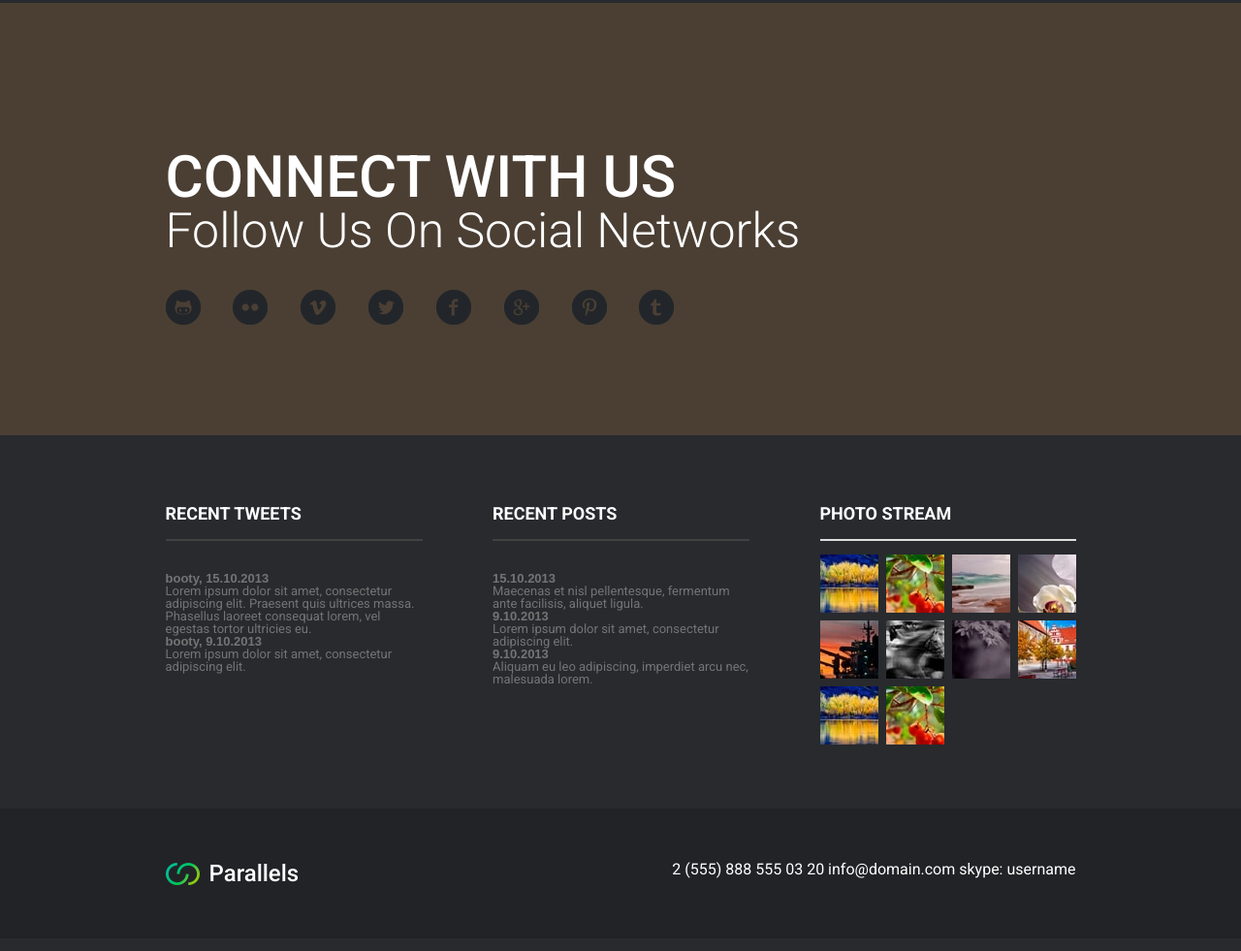
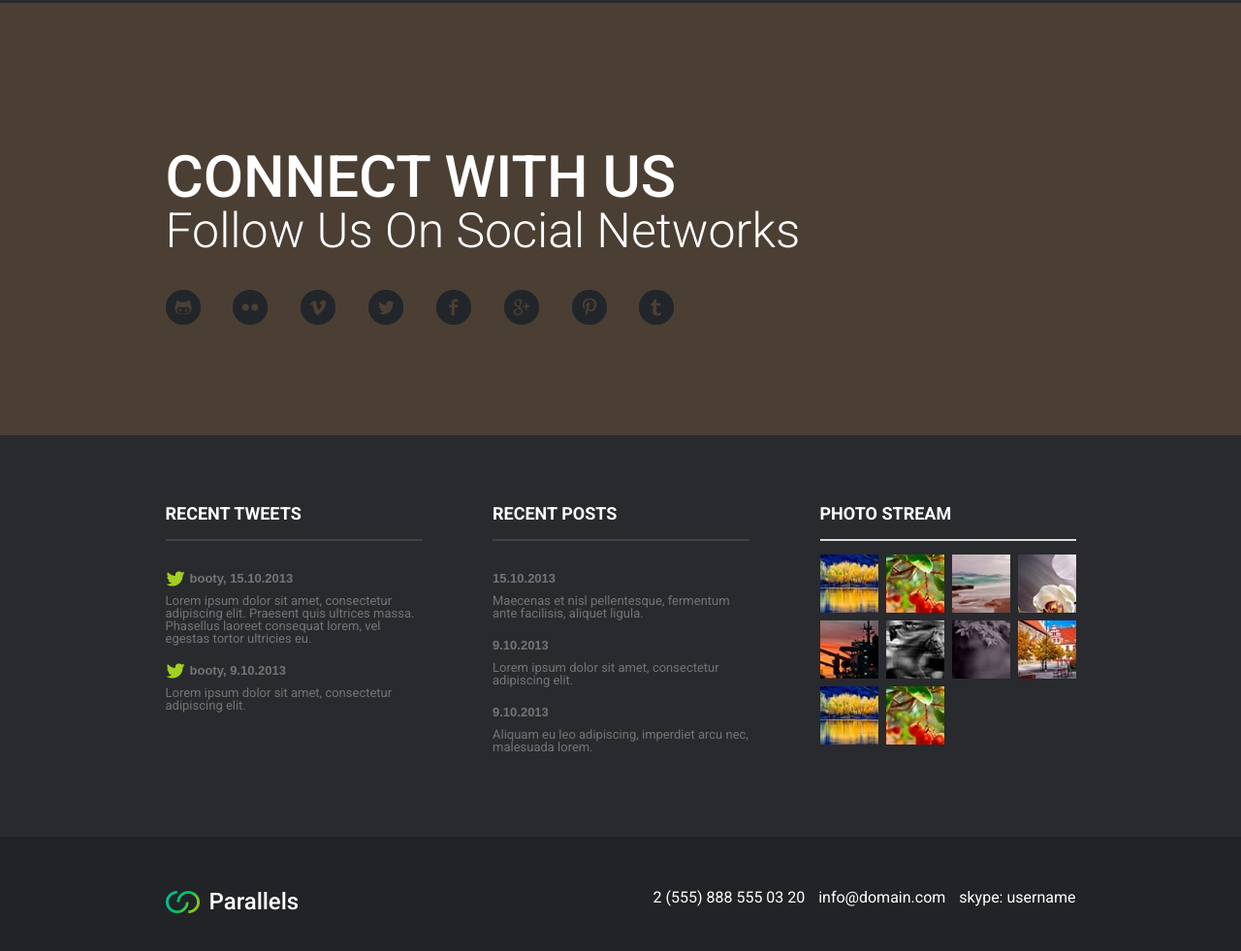
Before and after one commit to HillTrigger/portfolio-dark-main, a website built with Vite: page index.html in a window 1280 px wide. Shown: the part 8131-9112 px from the top of the page at 97% size. Built offline with nearby package versions, Linux system fonts and the light colour scheme.

Commit message:
footer finish

```diff
--- a/index.html
+++ b/index.html
@@ -2190,9 +2190,9 @@
                 Parallels
               </div>
               <div class="footer__info">
-                <a href="" class="footer__link">2 (555) 888 555 03 20</a>
-                <a href="" class="footer__link">info@domain.com</a>
-                <a href="" class="footer__link">skype: username</a>
+                <div href="" class="footer__link">2 (555) 888 555 03 20</div>
+                <div href="" class="footer__link">info@domain.com</div>
+                <div href="" class="footer__link">skype: username</div>
               </div>
             </div>
           </div>
--- a/src/scss/block/_footer.scss
+++ b/src/scss/block/_footer.scss
@@ -16,10 +16,19 @@
   &__tweet {
     font-size: 13px;
     color: #747474;
+    margin-bottom: 20px;
   }
   &__tweets {
     .footer__date {
-      margin-bottom: 33px;
+      padding-left: 25px;
+      position: relative;
+
+      &::before {
+        content: url(/images/footer/icons/twitter.png);
+        position: absolute;
+        top: 0px;
+        left: 0px;
+      }
     }
   }
   &__line {
@@ -31,6 +40,7 @@
   }
   &__txt {
     font-weight: 400;
+    margin-top: 10px;
   }
   &__inner {
     display: flex;
@@ -54,4 +64,10 @@
   &__stream {
     max-width: 265px;
   }
+
+  &__info {
+    display: flex;
+    width: 436px;
+    justify-content: space-between;
+  }
 }
```
